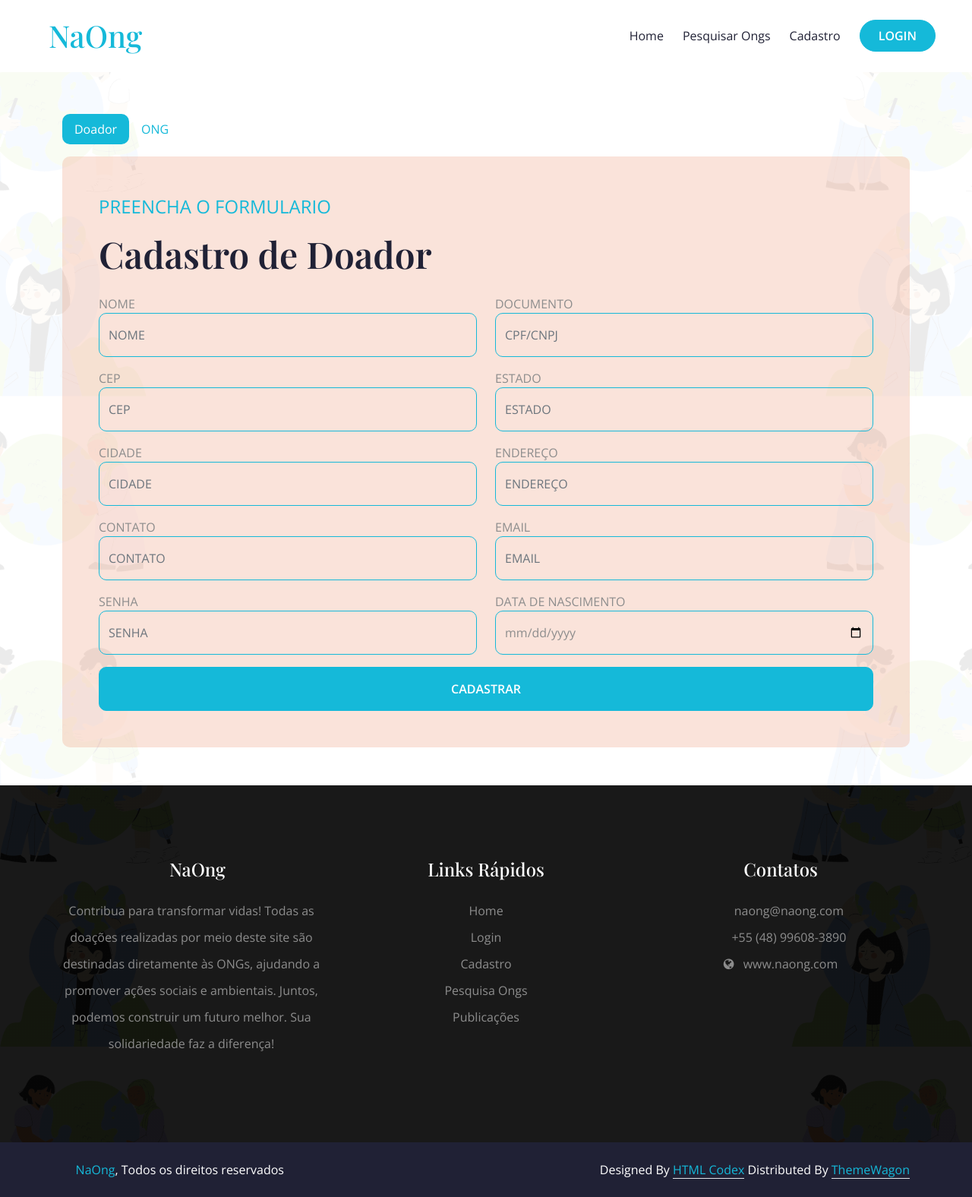
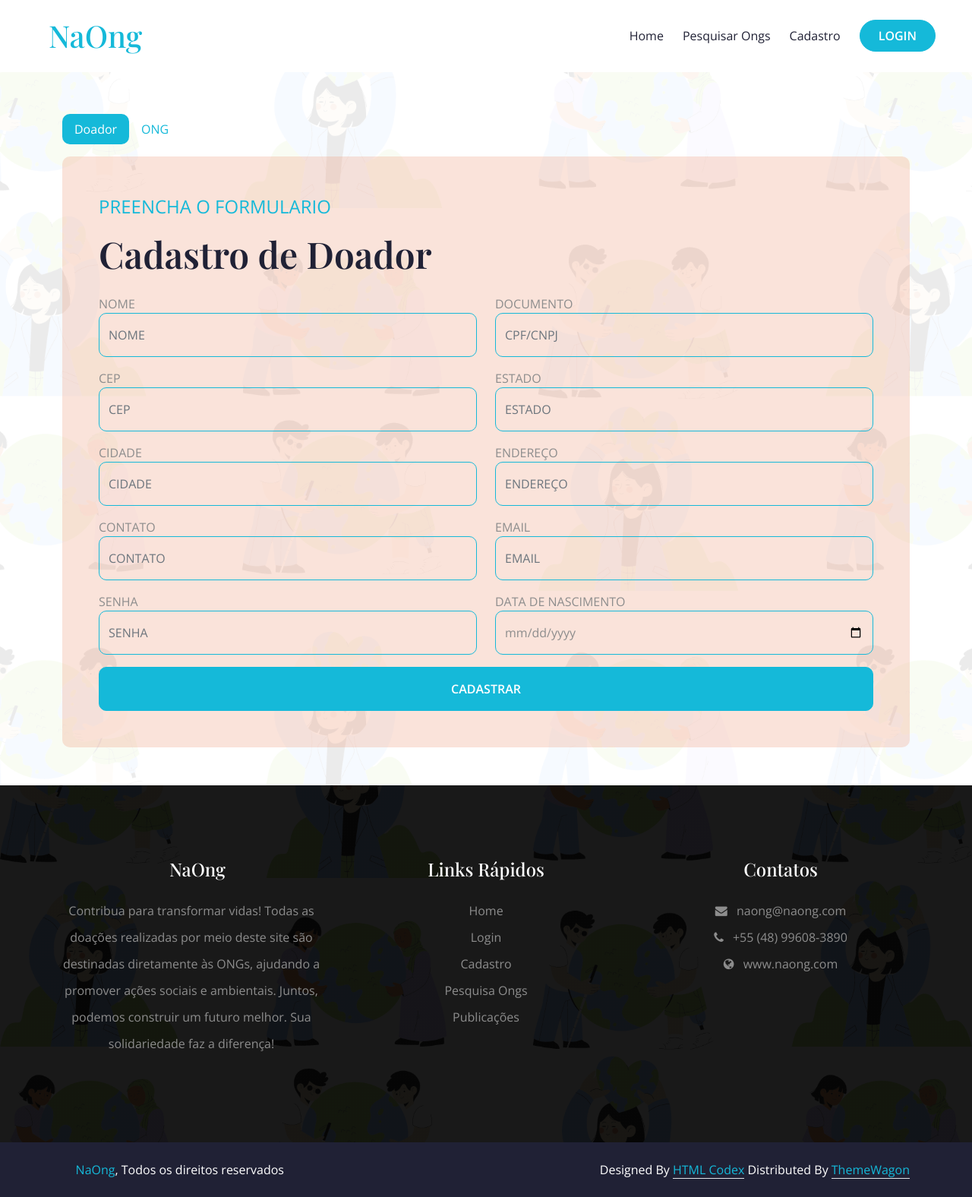
Before and after one commit to dimas5643/Naong, a PHP site: page /cadastro.php in a window 1280 px wide. Shown: the whole page at 76% size. Run offline with PHP 8.4, Linux system fonts and the light colour scheme; some libraries are stand-ins or nearby versions.

Commit message:
alteracao icones e background

```diff
--- a/rodape.php
+++ b/rodape.php
@@ -43,8 +43,8 @@
                     <h4 class="mb-4 text-white">Contatos</h4>
                     <!-- <a href=""><i class="fa fa-map-marker-alt me-2"></i> 123 Street, New York, USA</a> -->
                     <!-- <a href=""><i class="fas fa-envelope me-2"></i> info@example.com</a> -->
-                    <a href=""><i class="fas fa-envelope me-2"></i> naong@naong.com</a>
-                    <a href=""><i class="fas fa-phone me-2"></i> +55 (48) 99608-3890 </a>
+                    <a href=""><i class="fa fa-envelope me-2"></i> naong@naong.com</a>
+                    <a href=""><i class="fa fa-phone me-2"></i> +55 (48) 99608-3890 </a>
                     <a href=""><i class="fa fa-globe me-2"></i> www.naong.com </a>
                 </div>
             </div>
```
Also changed, not shown: img/1.png (deleted), img/2.png (deleted), img/3.png (deleted), img/4.png (deleted), img/background.png, img/banner.gif (deleted).
